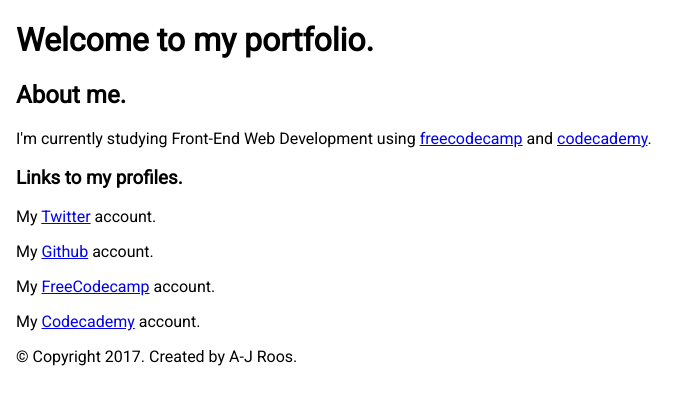
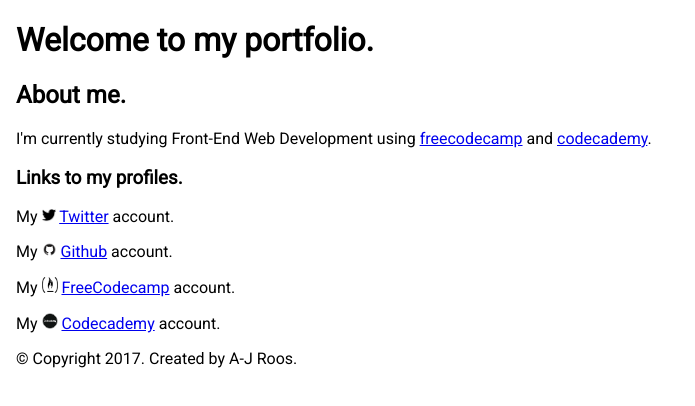
Before and after one commit to Tusharbansa1/asjas.github.io, a plain HTML site: page index.html in a window 1280 px wide. Shown: the whole page, without its empty margins (0-695 px from the left). Drawn offline with Linux system fonts and the light colour scheme.

Commit message:
new file:   images/codecademy.png 	new file:   images/freecodecamp.png 	new file:   images/github.png 	new file:   images/twitter.png 	modified:   index.html

```diff
--- a/index.html
+++ b/index.html
@@ -24,10 +24,12 @@
   </section>
   <section>
     <h3>Links to my profiles.</h3>
-    <p>My <a href="https://twitter.com/asjasroos" target="_blank">Twitter</a> account.</p>
-    <p>My <a href="https://github.com/Asjas" target="_blank">Github</a> account.</p>
-    <p>My <a href="https://www.freecodecamp.org/asjas" target="_blank">FreeCodecamp</a> account.</p>
-    <p>My <a href="https://www.codecademy.com/Asjas" target="_blank">Codecademy</a> account.</p>
+    <p>My <img src="images/twitter.png" alt="Twitter logo." width="14" height="14"> <a href="https://twitter.com/asjasroos" target="_blank">Twitter</a> account.</p>
+    <p>My <img src="images/github.png" alt="Github logo." width="15" height="15"> <a href="https://github.com/Asjas" target="_blank">Github</a> account.</p>
+    <p>My <img src="images/freecodecamp.png" alt="Freecodecamp logo." width="16" height="16"> <a href="https://www.freecodecamp.org/asjas"
+      target="_blank">FreeCodecamp</a> account.</p>
+    <p>My <img src="images/codecademy.png" alt="Codecademy logo." width="16" height="16"> <a href="https://www.codecademy.com/Asjas"
+      target="_blank">Codecademy</a> account.</p>
   </section>
 </article>
 
```
Also changed, not shown: images/codecademy.png (added), images/freecodecamp.png (added), images/github.png (added), images/twitter.png (added).
